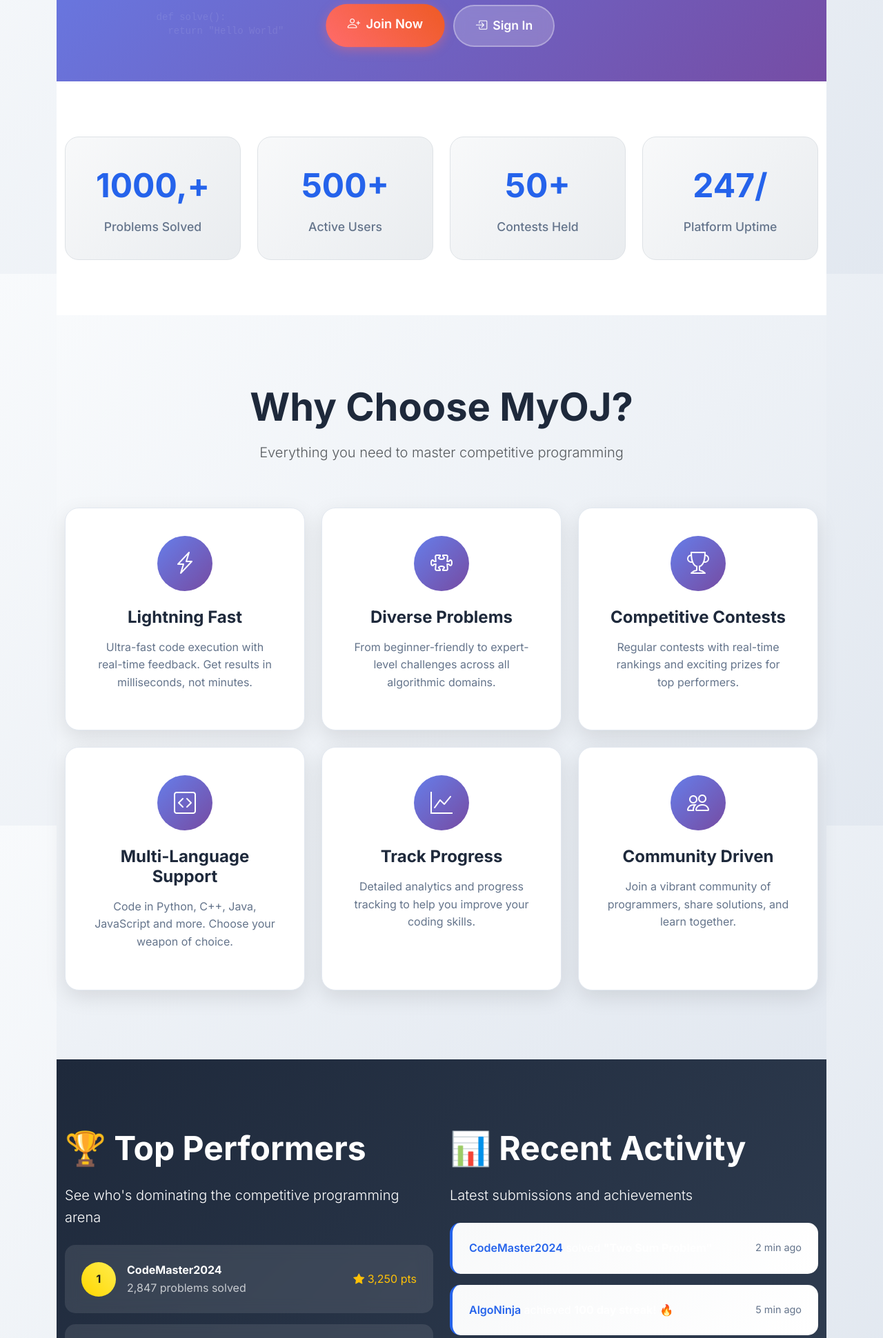
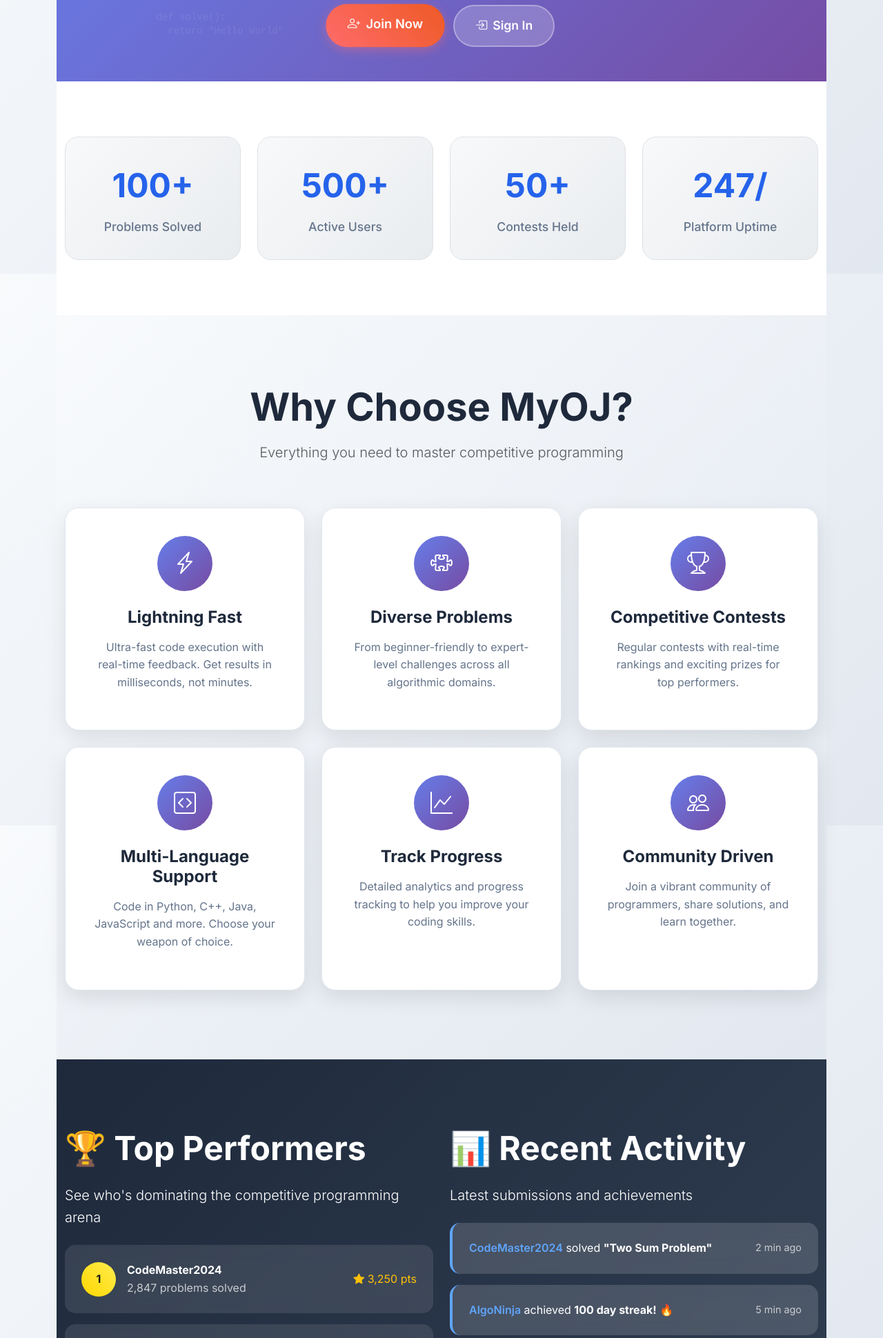
Before and after one commit to JPisOP007/online-judge, a Django app: template templates/core/home.html in a window 1280 px wide. Shown: the part 403-2343 px from the top of the page at 69% size. Run offline with Django 3.2, Linux system fonts and the light colour scheme; the template is opened without the code that fills it, so the values that code supplies are empty.

Commit message:
front end abobination

```diff
--- a/templates/core/home.html
+++ b/templates/core/home.html
@@ -169,32 +169,36 @@
   }
 
   /* Recent Activity Section */
+  /* Recent Activity Section - Fixed styling */
 .activity-section {
   background: white;
   padding: 100px 0;
 }
 
 .activity-card {
-    background: linear-gradient(135deg, #f8f9fa 0%, #ffffff 100%);
+  background: rgba(255, 255, 255, 0.15); /* More transparent for dark background */
+  backdrop-filter: blur(10px);
   border-radius: 15px;
   padding: 1.5rem;
   margin-bottom: 1rem;
-    border-left: 4px solid #2563eb;
+  border-left: 4px solid #60a5fa; /* Lighter blue for dark background */
   transition: all 0.3s ease;
+  color: white; /* Ensure text is white */
 }
 
 .activity-card:hover {
   transform: translateX(5px);
-    box-shadow: 0 5px 15px rgba(0,0,0,0.1);
+  box-shadow: 0 5px 15px rgba(0,0,0,0.3);
+  background: rgba(255, 255, 255, 0.2);
 }
 
 .activity-user {
   font-weight: 600;
-    color: #2563eb;
+  color: #60a5fa; /* Light blue for dark background */
 }
 
 .activity-time {
-    color: #64748b;
+  color: rgba(255, 255, 255, 0.7); /* Light color with transparency */
   font-size: 0.9rem;
 }
 
@@ -349,7 +353,7 @@
     <div class="row g-4">
       <div class="col-md-3 col-sm-6">
         <div class="stats-card">
-          <div class="stats-number">1,000+</div>
+          <div class="stats-number">100+</div>
           <div class="stats-label">Problems Solved</div>
         </div>
       </div>
```
Lines whose indentation alone changed are shown as unchanged.
